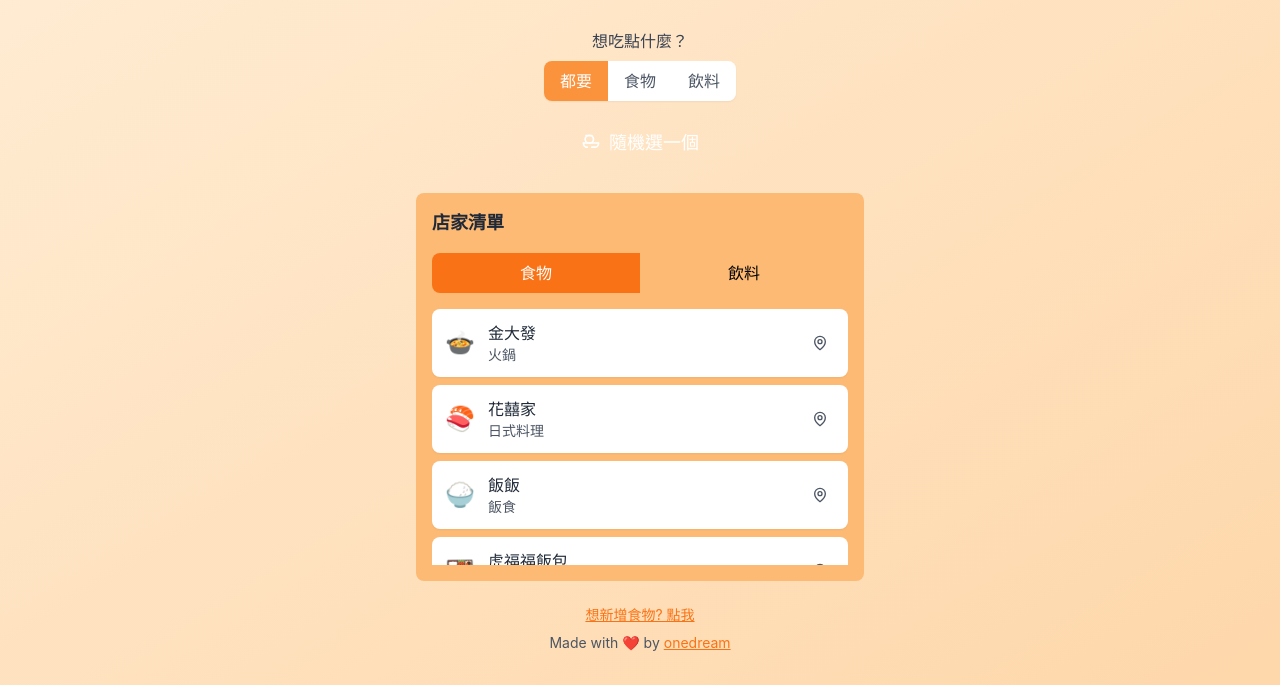
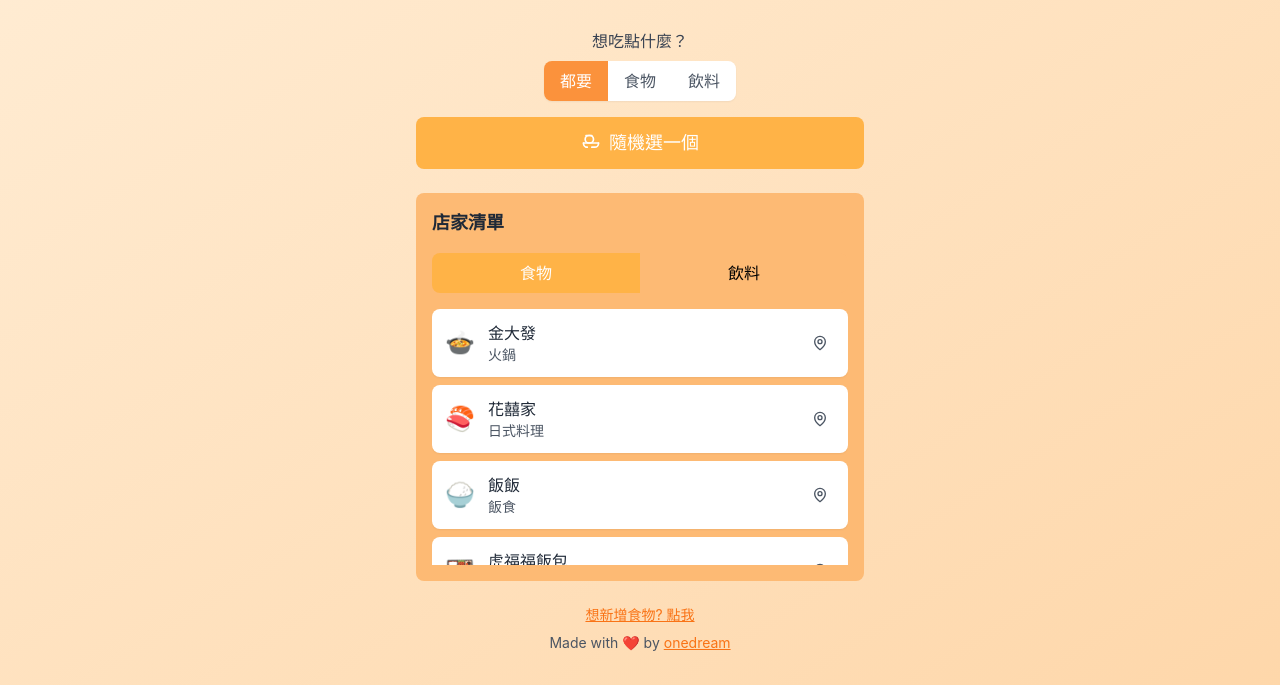
Before and after one commit to chaworld/nutc_fd, a plain HTML site: page index.html in a window 1280 px wide. Shown: the part 115-800 px from the top of the page. Drawn offline with nearby package versions, Linux system fonts and the light colour scheme.

Commit message:
Add files via upload

```diff
--- a/style.css
+++ b/style.css
@@ -5,6 +5,13 @@ body {
 
 /* 模擬 Tabs 元件的 data-[state=active] 樣式 */
 .tabs-trigger.active {
-  background-color: #f97316; /* orange-500 */
+  background-color: #ffB347; /* orange-500 */
   color: white;
 }
+.btn-custom {
+  background-color: #ffB347; /* 隨機按鈕 */
+}
+
+.btn-custom:hover {
+  background-color: #ffad3a; /* 滑鼠移上去時的顏色 */
+}
```
